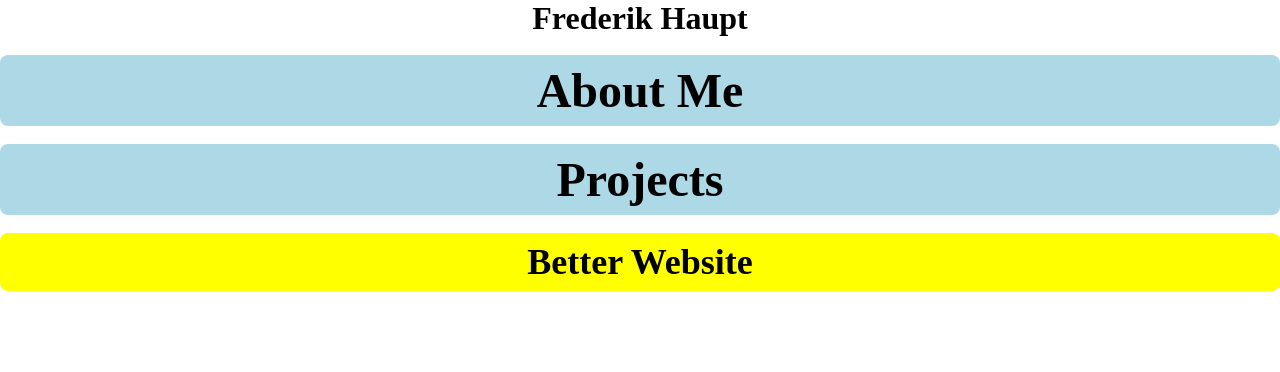
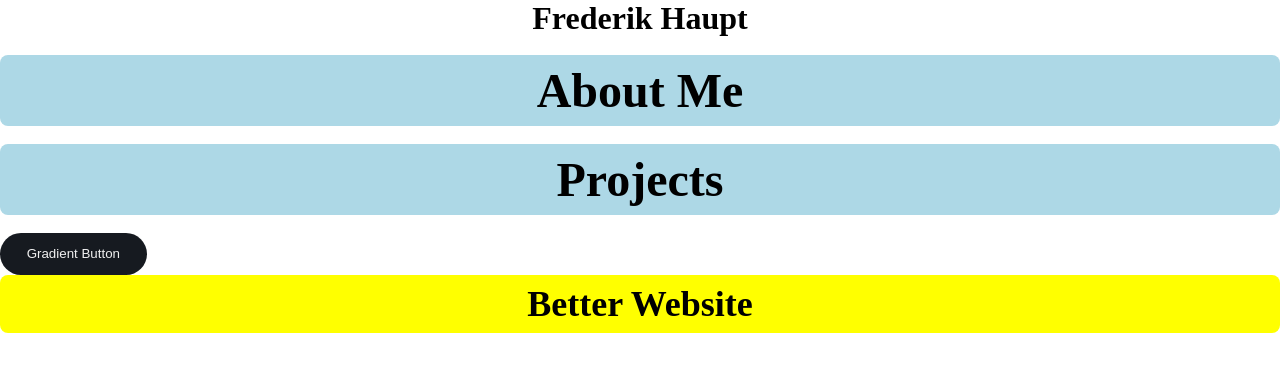
Before and after one commit to Theodor314/Theodor314.github.io, a plain HTML site: page index.html in a window 1280 px wide. Drawn offline with Linux system fonts and the light colour scheme.

Commit message:
Add files via upload

```diff
--- a/index.html
+++ b/index.html
@@ -31,7 +31,15 @@
 			background-color: lightblue;
 			display: flex;
 			align-items: center;
-			justify-content: center;
+			justify-content: center
+
+			}
+
+		a.mein-link:hover{
+			background-color: blue;
+			}
+		a.mein-link2:hover{
+			background-color: blue;
 			}
 
 		a.mein-link2{
@@ -49,7 +57,22 @@
 
 }
 
-
+			button{
+				padding: 1em 2em;
+				background-color: #161a20;
+				border: none;
+				color: #f0f0f0;
+				border-radius: 1000px;
+				position:relative;
+				}
+			Button::after {
+				content: ";
+				position: absolute;
+				height: 100%;
+				width: 100%;
+				border-radius: 100px;
+				background: red;
+				}
 			}
 		</style>
         <h1>Frederik Haupt </h1>
@@ -64,6 +87,9 @@
 		<br>
 
 	</nav>
+	<button>
+	Gradient Button
+	</button>
 	<nav>
 		<a target="_blank"href="https://helena-heil.de/index.html" class="mein-link2"> Better Website</a>
 		<br>
```
Also changed, not shown: Projects.html (+14 -0 lines), about_me.html (+6 -1 lines), Rubiks 3_1.jpg (added).
